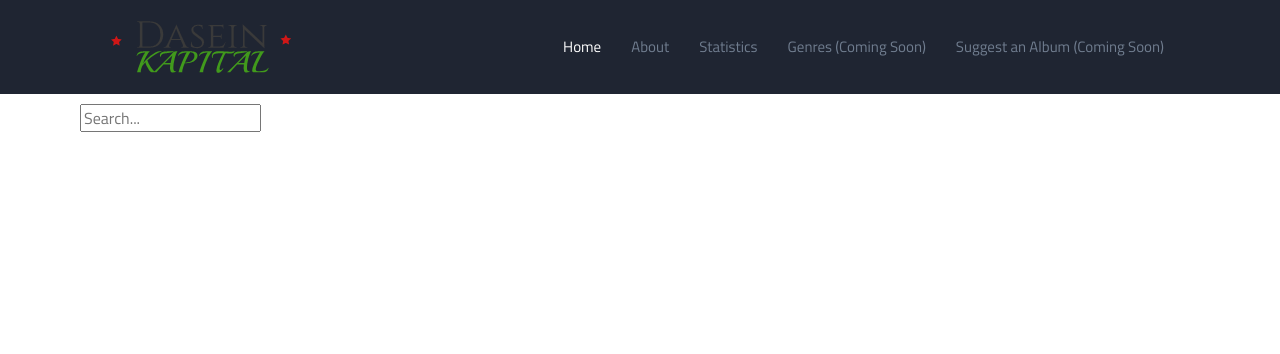
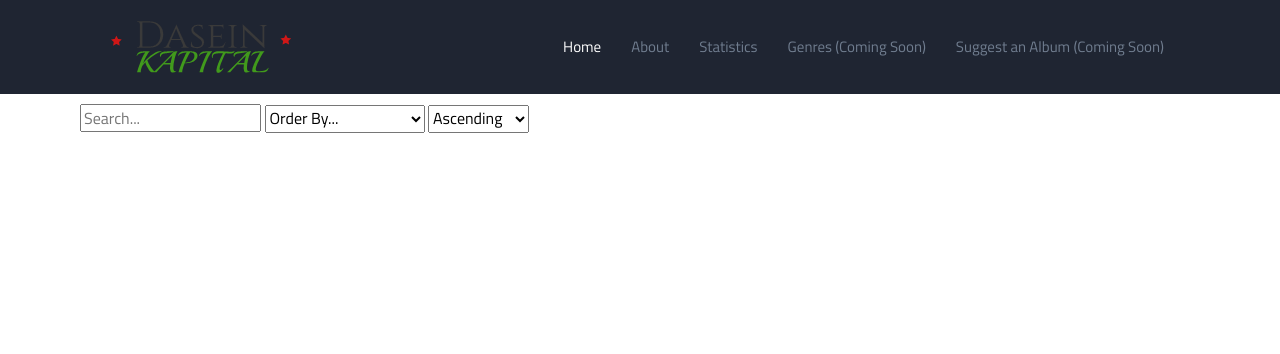
Before and after one commit to daseinkapital/music-data-analytics, a Django app: page / in a window 1280 px wide. Shown: the top 354 px of the page. Run offline with Django 3.2, Linux system fonts and the light colour scheme; data that the repository does not hold is empty; some libraries are stand-ins or nearby versions.

Commit message:
Sort feature added

```diff
--- a/albums/templates/albums/main.html
+++ b/albums/templates/albums/main.html
@@ -2,7 +2,22 @@
 <section>
     <div class="container">
         <div class="row" style="padding: 10px;">
-            <input type="text" placeholder="Search..." id="search-bar" name="term">
+            <form action="{% url 'homepage' %}" method=POST> {% csrf_token %}
+                <input type="text" placeholder="Search..." id="search-bar" name="search">
+                <select onchange=this.form.submit() name="order">
+                    <option value="" disabled selected>Order By...</option>
+                    <option value="name">Alphabetical (Album)</option>
+                    <option value="artist">Alphabetical (Artist)</option>
+                    <option value="time">Album Length</option>
+                    <option value="listen_date">Chronological</option>
+                    <option value="rating">Rating</option>
+                    <option value="release">Release Date</option>
+                </select>
+                <select onchange=this.form.submit() name="direction">
+                    <option value="up">Ascending</option>
+                    <option value="down">Descending</option>
+                </select>
+            </form>
         </div>
     </div>
 </section>
@@ -16,6 +31,12 @@
 
 
 <script>
+$( document ).ready(function(){
+    $("#search-bar").val("{{search}}")
+    $("select[name='order']").val("{{order}}")
+    $("select[name='direction']").val("{{direction}}")
+});
+
 $("#search-bar").on("input", function(e) {
     var h1s = $("#albums").find("img");
     var q = $( this ).val().toLowerCase();
--- a/albums/views.py
+++ b/albums/views.py
@@ -7,13 +7,51 @@ import datetime as dt
 # Create your views here.
 def main(request):
     context = {}
-    term = request.GET.get('term')
-    print(request.GET)
-    if term:
-        albums = Album.objects.filter(Q(name__iexact=term) | Q(artist__name__iexact=term))
+    if request.POST:
+        search = request.POST.get('search')
+        order_post = request.POST.get('order')
+        direction = request.POST.get('direction')
     else:
-        albums = Album.objects.all()
+        search = ''
+        order_post = ''
+        direction = 'up'
+
+    if search == None:
+        search == ''
+
+    if direction == "down":
+        add = "-"
+    else:
+        add = ""
+
+    if order_post:
+        orders = {
+            'name' : 'name',
+            'artist' : 'artist__name',
+            'time' : 'time_length',
+            'listen_date' : 'date_finished',
+            'rating' : 'rating',
+            'release' : 'release_date'
+        }
+
+        order_term = orders[order_post]
+
+        if order_term == 'rating':
+            albums = Album.objects.all()
+        elif order_term == 'date_finished':
+            albums = Album.objects.all().order_by(add+order_term, add+'order')
+        else:
+            albums = Album.objects.all().order_by(add + order_term)
+
+    else:
+        albums = Album.objects.all().order_by(add + 'name')
+
     context.update({'albums': albums})
+    context.update({
+        'search' : search,
+        'order' : order_post,
+        'direction' : direction
+    })
     return render(request, 'albums/main.html', context)
 
 def album_page(request, artist, album):
```
